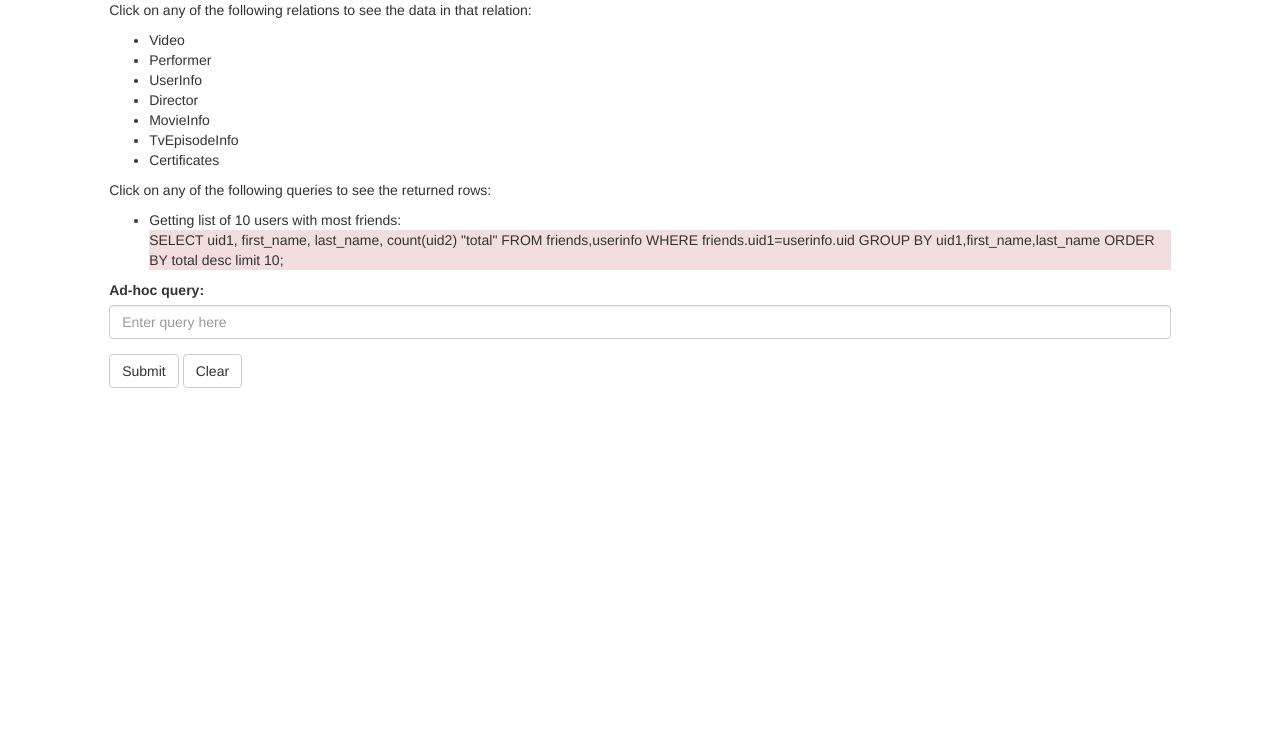
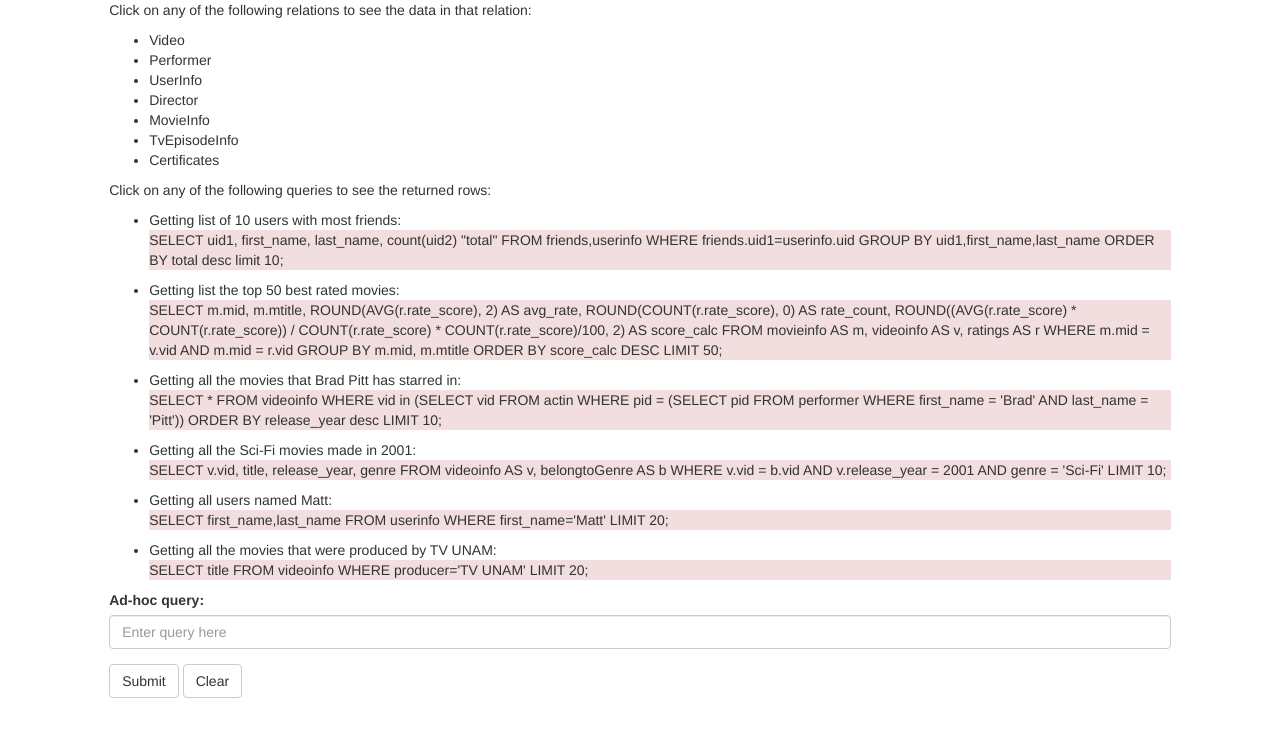
Before and after one commit to nmadeira/cs4604-project3, a PHP site: page /index2.php in a window 1280 px wide. Shown: the top 737 px of the page. Run offline with PHP 8.4, Linux system fonts and the light colour scheme.

Commit message:
Added new queries and tested them.

```diff
--- a/index2.php
+++ b/index2.php
@@ -27,6 +27,20 @@
 	<li>Getting list of 10 users with most friends:<br>
 		<p class="clickable bg-danger">SELECT uid1, first_name, last_name, count(uid2) "total" FROM friends,userinfo WHERE friends.uid1=userinfo.uid
 			GROUP BY uid1,first_name,last_name ORDER BY total desc limit 10;</p></li>
+	<li>Getting list the top 50 best rated movies:<br>
+		<p class="clickable bg-danger">SELECT m.mid, m.mtitle, ROUND(AVG(r.rate_score), 2) AS avg_rate, ROUND(COUNT(r.rate_score), 0) AS rate_count,
+			ROUND((AVG(r.rate_score) * COUNT(r.rate_score)) / COUNT(r.rate_score) * COUNT(r.rate_score)/100, 2) AS score_calc FROM movieinfo AS m,
+			videoinfo AS v, ratings AS r WHERE m.mid = v.vid AND m.mid = r.vid GROUP BY m.mid, m.mtitle ORDER BY score_calc DESC LIMIT 50;</p></li>
+	<li>Getting all the movies that Brad Pitt has starred in:<br>
+		<p class="clickable bg-danger">SELECT * FROM videoinfo WHERE vid in (SELECT vid FROM actin WHERE
+			pid = (SELECT pid FROM performer WHERE first_name = 'Brad' AND last_name = 'Pitt')) ORDER BY release_year desc LIMIT 10;</p></li>
+	<li>Getting all the Sci-Fi movies made in 2001:<br>
+		<p class="clickable bg-danger">SELECT v.vid, title, release_year, genre FROM videoinfo AS v, belongtoGenre AS b
+			WHERE v.vid = b.vid AND v.release_year = 2001 AND genre = 'Sci-Fi' LIMIT 10;</p></li>
+	<li>Getting all users named Matt:<br>
+		<p class="clickable bg-danger">SELECT first_name,last_name FROM userinfo WHERE first_name='Matt' LIMIT 20;</p></li>
+	<li>Getting all the movies that were produced by TV UNAM:<br>
+		<p class="clickable bg-danger">SELECT title FROM videoinfo WHERE producer='TV UNAM' LIMIT 20;</p></li>
 	</ul>
 
 	<!-- Ad-hoc query form -->
```
